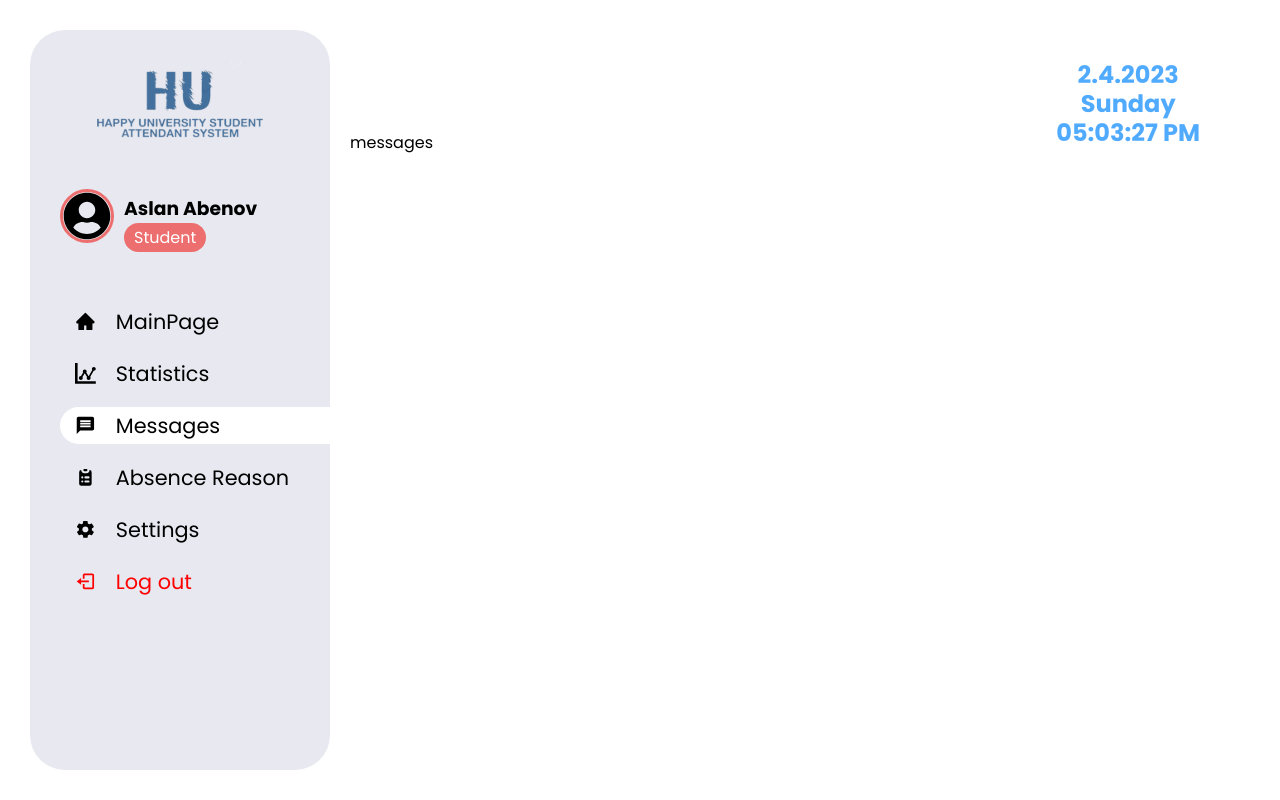
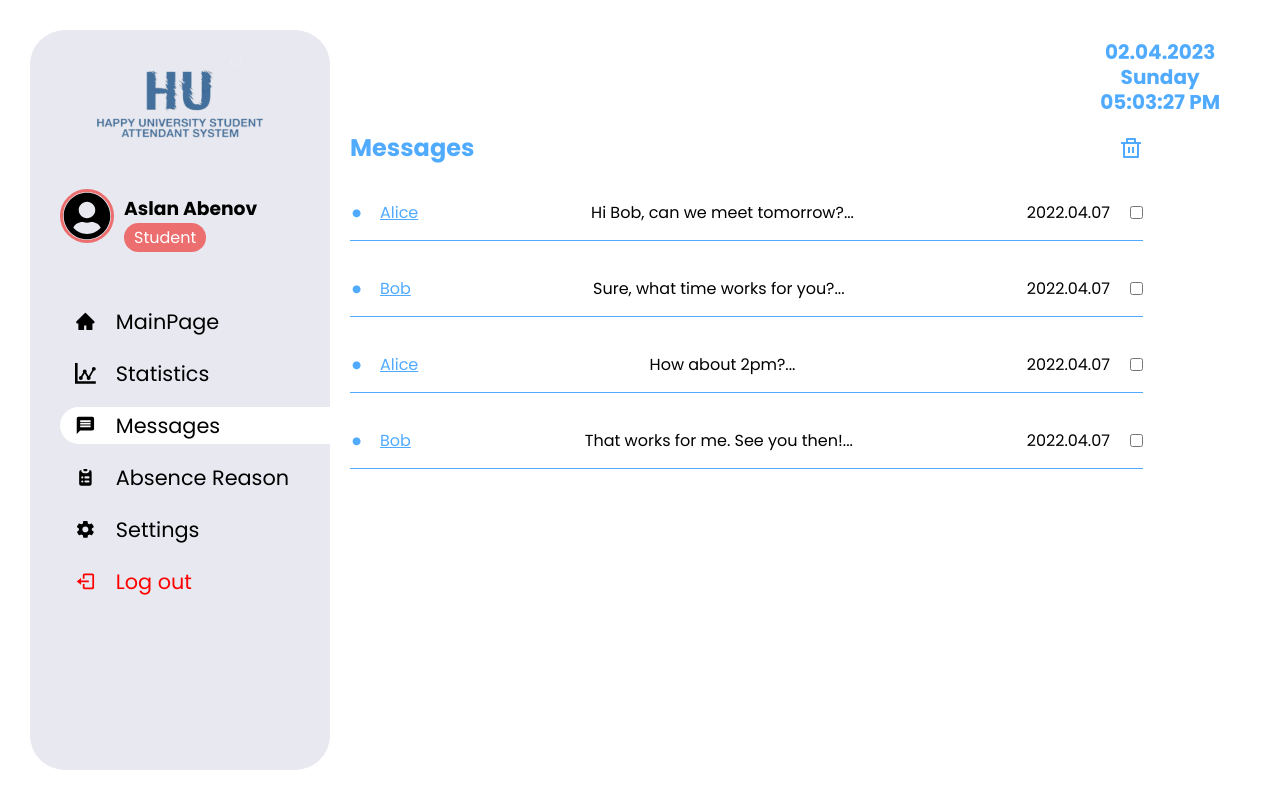
Before and after one commit to purifiedspringwater/sas-frontend, a React (Create React App) app: page /main/messages in a window 1280 px wide. Built offline with nearby package versions, Linux system fonts and the light colour scheme.

Commit message:
adding messages

```diff
--- a/src/components/OnlineTime.jsx
+++ b/src/components/OnlineTime.jsx
@@ -9,7 +9,10 @@ export default function OnlineTime() {
     useEffect(() => {
         const interval = setInterval(() => {
             const now = new Date();
-            const dateString = `${now.getDate()}.${now.getMonth() + 1}.${now.getFullYear()}`;
+            const day = String(now.getDate()).padStart(2, '0');
+            const month = String(now.getMonth() + 1).padStart(2, '0');
+            const year = now.getFullYear();
+            const dateString = `${day}.${month}.${year}`;
             const dayString = now.toLocaleDateString('en-US', { weekday: 'long' });
             const timeString = now.toLocaleTimeString([], { hour: '2-digit', minute: '2-digit', second: '2-digit' });
             setOnlineTime(dateString);
--- /dev/null
+++ b/src/components/message.jsx
@@ -0,0 +1,36 @@
+import React from "react";
+
+export default function Message(props) {
+    const { senderName, content, receivedDate, type, accepted, onAccept, onDeny } = props.message;
+
+    return (
+        <div className="message">
+            <div className="message_header">
+                <span className="sender">{senderName}</span>
+                <p className="date">{receivedDate}</p>
+            </div>
+            <div className="message_content">
+                <p className="content">{content}</p>
+
+                {type === "request" ? (
+                    <div className="request">
+                        <div className="request_title">
+                            <b>Aslan Abenov </b>
+                            for
+                            <b>Akbope Zhengiskhan</b>
+                        </div>
+                        <div className="request_action">
+                            <button className="acceptBtn" onClick={onAccept} disabled={accepted}>
+                                Accept
+                            </button>
+                            <button className="denyBtn" onClick={onDeny} disabled={accepted}>
+                                Deny
+                            </button>
+                        </div>
+                    </div>
+                ) : null}
+            </div>
+
+        </div>
+    )
+}
--- a/src/components/messages.jsx
+++ b/src/components/messages.jsx
@@ -1,7 +1,122 @@
-import React from 'react'
+import React, { useState } from "react";
+import Message from "./message";
+import { BsArrowLeft } from 'react-icons/bs'
+import { RiDeleteBinLine } from 'react-icons/ri'
 
 export default function Messages() {
-  return (
-    <div>messages</div>
-  )
+
+    const messages = [
+        {
+            id: 1,
+            senderName: "Alice",
+            content: "Hi Bob, can we meet tomorrow?",
+            receivedDate: "2022.04.07",
+            isOpen: false,
+            type: "request",
+        },
+        {
+            id: 2,
+            senderName: "Bob",
+            content: "Sure, what time works for you?",
+            receivedDate: "2022.04.07",
+            isOpen: false,
+            type: "accepted",
+        },
+        {
+            id: 3,
+            senderName: "Alice",
+            content: "How about 2pm?",
+            receivedDate: "2022.04.07",
+            isOpen: false,
+            type: "request",
+        },
+        {
+            id: 4,
+            senderName: "Bob",
+            content: "That works for me. See you then!",
+            receivedDate: "2022.04.07",
+            isOpen: false,
+            type: "accepted",
+        },
+    ];
+
+    const [messageList, setMessageList] = useState(messages);
+    const [selectedMessage, setSelectedMessage] = useState(null);
+
+    function handleCheckboxClick(index) {
+        const updatedList = messageList.slice();
+        updatedList[index].selected = !updatedList[index].selected;
+        setMessageList(updatedList);
+    }
+
+    function handleDeleteClick() {
+        const updatedList = messageList.filter((message) => !message.selected);
+        setMessageList(updatedList);
+    }
+
+    function handleMessageClick(index) {
+        const updatedList = messageList.slice();
+        updatedList[index].opened = true;
+        setMessageList(updatedList);
+
+        setSelectedMessage(updatedList[index]);
+    }
+
+    function handleAcceptClick() {
+        const updatedList = messageList.slice();
+        const index = updatedList.findIndex((message) => message === selectedMessage);
+        updatedList[index].accepted = true;
+        setMessageList(updatedList);
+
+        setSelectedMessage(null);
+    }
+
+    function handleDenyClick() {
+        const updatedList = messageList.slice();
+        const index = updatedList.findIndex((message) => message === selectedMessage);
+        updatedList[index].accepted = false;
+        setMessageList(updatedList);
+
+        setSelectedMessage(null);
+    }
+
+    function handleBackClick() {
+        setSelectedMessage(null);
+    }
+
+    return (
+        <div className="messages_container">
+            {!selectedMessage ? (
+                <div className="messages">
+                    <h2>Messages <RiDeleteBinLine onClick={handleDeleteClick} /></h2>
+                    {messageList.map((message, index) => (
+                        <div key={index}>
+                            <span className="dot" onClick={() => handleMessageClick(index)}>{message.opened ? "" : "• "}</span>
+                            <span className="sender" onClick={() => handleMessageClick(index)}>{message.senderName} </span>
+                            <span className="content" onClick={() => handleMessageClick(index)}>
+                                {message.opened ? message.content : message.content.substring(0, 50) + "..."}
+                            </span>
+                            <span className="date" onClick={() => handleMessageClick(index)}> {message.receivedDate} </span>
+                            <input
+                                type="checkbox"
+                                checked={message.selected}
+                                onClick={() => handleCheckboxClick(index)}
+                            />
+                        </div>
+                    ))}
+                </div>
+            ) : (
+                <Message
+                    message={selectedMessage}
+                    onAccept={handleAcceptClick}
+                    onDeny={handleDenyClick}
+                    onBack={handleBackClick}
+                />
+            )}
+
+            {selectedMessage && (
+                <a className="returnBtn" onClick={handleBackClick}><BsArrowLeft />  Back to Messages</a>
+            )}
+        </div>
+    );
 }
--- a/src/components/navbar.jsx
+++ b/src/components/navbar.jsx
@@ -10,7 +10,7 @@ import { FaUserCircle } from 'react-icons/fa'
 import { NavLink } from 'react-router-dom'
 
 
-export default function navbar() {
+export default function Navbar() {
   return (
     <div className="navbar">
       <img src={logo} alt="logo" style={{ width: 300 + 'px' }} />
--- a/src/pages/Main.js
+++ b/src/pages/Main.js
@@ -1,7 +1,7 @@
 import React from "react";
 import { Outlet } from 'react-router-dom';
 import Navbar from "../components/navbar";
-import OnlineTime from "../components/onlineTime"
+import OnlineTime from "../components/onlineTime";
 import '../styles/Main.css';
 
 function Main() {
--- a/src/styles/Main.css
+++ b/src/styles/Main.css
@@ -53,17 +53,18 @@ button:disabled {
 .onlineTime {
   font-style: normal;
   font-weight: 700;
-  font-size: 24px;
-  line-height: 29px;
+  font-size: 20px;
+  line-height: 25px;
   text-align: center;
 
   color: #50abff;
-  position: fixed;
-  top: 60px;
-  right: 80px;
+  position: absolute;
+  top: 40px;
+  right: 60px;
 }
 
-/* NavBar */
+/* <-----------******----------> */
+/*             Navbar            */
 
 .navbar {
   background: #e7e8f0;
@@ -161,7 +162,8 @@ button:disabled {
   margin: auto 0;
 }
 
-/* Main Page*/
+/* <-----------******----------> */
+/*              Main             */
 
 .main {
   display: flex;
@@ -224,7 +226,8 @@ button:disabled {
   background: #ffb13c;
 }
 
-/* Statistics */
+/* <-----------******----------> */
+/*           Statistics          */
 
 .statistics {
   display: flex;
@@ -259,7 +262,8 @@ button:disabled {
   padding: 10px 20px;
 }
 
-/* Subject Statistics */
+/* <-----------******----------> */
+/*        Subject Statistics     */
 
 .statistics .subjectStat table col {
   border-right: 2px solid #d9d9d9;
@@ -283,7 +287,8 @@ button:disabled {
   width: 100%;
 }
 
-/* Special Reason */
+/* <-----------******----------> */
+/*         Special Reason        */
 
 .special_reason {
   display: flex;
@@ -294,7 +299,6 @@ button:disabled {
 .special_reason h2 {
   color: #50abff;
 }
-
 
 .special_reason .date_chooser {
   display: flex;
@@ -358,3 +362,106 @@ option {
 .special_reason form button {
   float: right;
 }
+
+/* <-----------******----------> */
+/*            Message            */
+
+.messages_container {
+  display: flex;
+  flex-direction: column;
+  gap: 30px;
+}
+
+.messages_container h2 {
+  color: #50abff;
+  display: flex;
+  align-items: center;
+  justify-content: space-between;
+}
+
+.messages_container .returnBtn {
+  display: flex;
+  align-items: center;
+  gap: 30px;
+  font-size: 1.5em;
+  order: -1;
+  color: #50abff;
+}
+
+.messages {
+  display: flex;
+  flex-direction: column;
+  gap: 20px;
+}
+
+.messages div {
+  display: flex;
+  justify-content: space-between;
+  gap: 20px;
+  border-bottom: 1px solid #50abff;
+  align-items: center;
+}
+
+.messages div .dot {
+  display: flex;
+  align-items: center;
+  width: 10px;
+  height: 55px;
+  color: #50abff;
+  font-size: 2em;
+}
+
+.messages div .content {
+  flex-grow: 1;
+}
+
+.messages .sender {
+  flex-grow: 1;
+  color: #50abff;
+  text-decoration: underline;
+}
+
+.message .message_header {
+  display: flex;
+  justify-content: space-between;
+  border-bottom: 1px solid #50abff;
+  padding: 15px;
+}
+
+.message .sender {
+  color: #50abff;
+  text-decoration: underline;
+}
+
+.message_content {
+  display: flex;
+  flex-direction: column;
+  justify-content: center;
+  align-items: center;
+  margin-top: 30px;
+}
+
+.message_content .request {
+  padding: 30px;
+  margin-top: 20px;
+  background: #e7e8f0;
+  mix-blend-mode: normal;
+  box-shadow: 0px 4px 4px rgba(0, 0, 0, 0.25);
+  border-radius: 35px;
+}
+
+.message_content .request .request_title {
+  display: flex;
+  align-items: center;
+  gap: 20px;
+}
+
+.message_content .request .request_action {
+  display: flex;
+  align-items: center;
+  justify-content: space-around;
+}
+
+.message_content .request .denyBtn {
+  background: red;
+}
```
